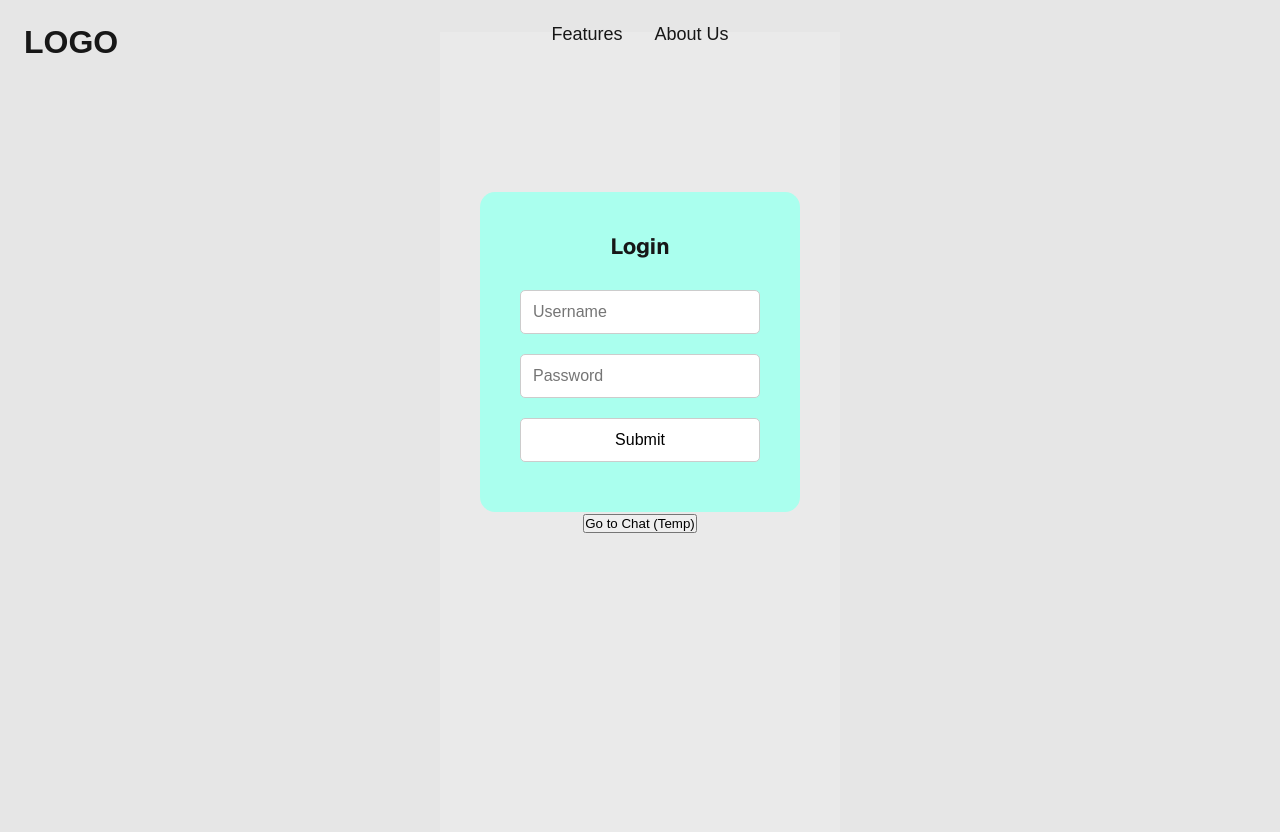
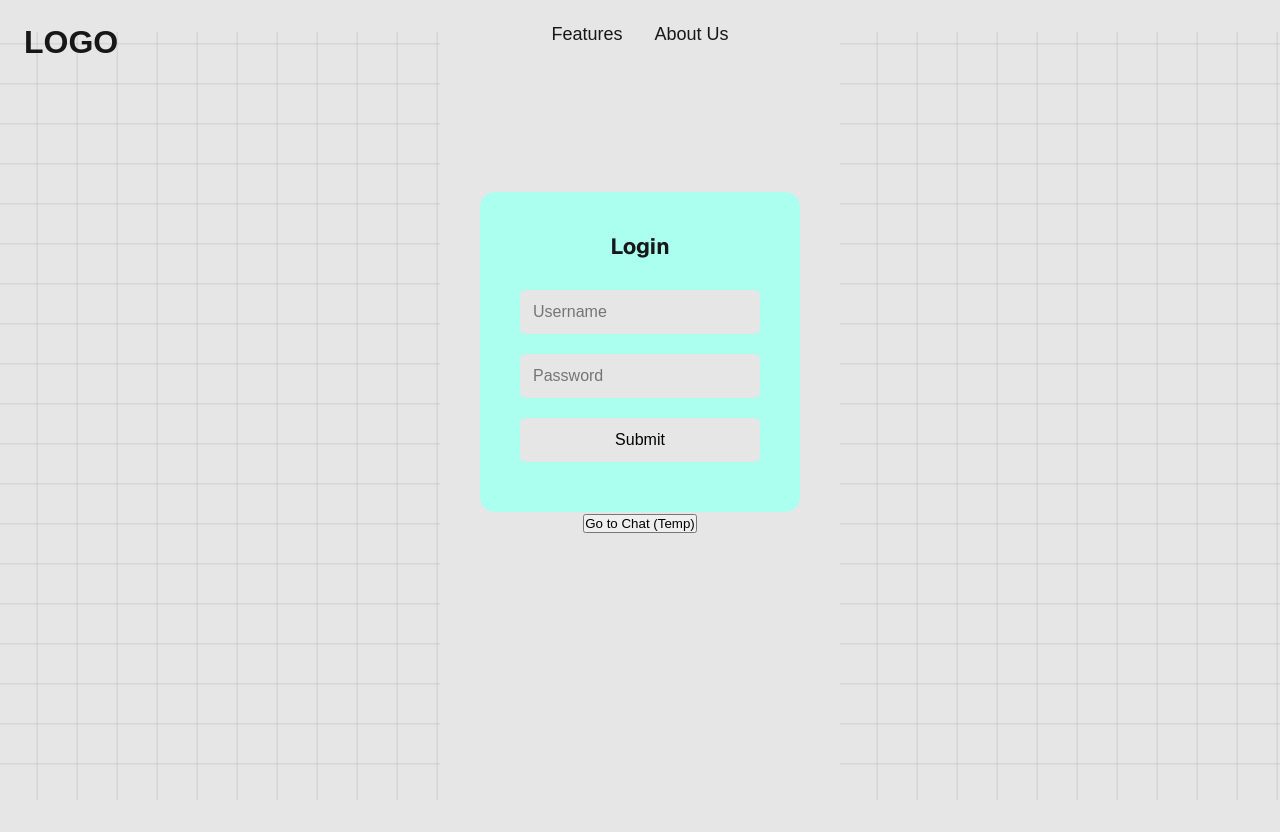
Before and after one commit to kalpipatel/LatticeTalk, a Next.js app: page / in a window 1280 px wide. Built offline with nearby package versions, Linux system fonts and the light colour scheme.

Commit message:
More detailed home, chat UI improvements

```diff
--- a/src/app/chat/chat.module.css
+++ b/src/app/chat/chat.module.css
@@ -16,7 +16,7 @@
     display: flex;
     flex-direction: column;
     width: 200px;
-    background-color: #0d002b;
+    background-color: #201436;
     padding: 10px;
     border-radius: 15px 0 0 15px;
     flex-shrink: 0;
--- a/src/app/page.module.css
+++ b/src/app/page.module.css
@@ -4,7 +4,7 @@
   --gray-alpha-200: rgba(var(--gray-rgb), 0.08);
   --gray-alpha-100: rgba(var(--gray-rgb), 0.05);
   --button-primary-hover: #383838;
-  --button-secondary-hover: #f2f2f2;
+  --button-secondary-hover: #E6E6E6;
 
   display: flex;
   flex-direction: column;
@@ -14,7 +14,7 @@
   min-height: 100vh;
   padding: 40px;
   font-family: var(--font-geist-sans);
-  background-color: #eaeaea;
+  background-color: #E6E6E6;
 }
 
 /* Navbar */
@@ -25,7 +25,7 @@
   padding: 20px 40px;
   font-size: 20px;
   font-weight: bold;
-  background-color: #eaeaea;
+  background-color: #E6E6E6;
   z-index: 10;
 }
 
@@ -72,10 +72,10 @@
   width: 100%;
   padding: 12px;
   margin: 10px 0;
-  border: 1px solid #ccc;
+  border: 1px solid #E6E6E6;
   border-radius: 5px;
   font-size: 16px;
-  background-color: white;
+  background-color: #E6E6E6;
   color: black; /* Ensures text is visible */
 }
 
@@ -103,3 +103,31 @@
     align-items: center;
   }
 }
+
+/* Cool Background Effect */
+@keyframes moveGrid {
+  0% { background-position: 0 0; }
+  20% { background-position: 20px -20px; }
+  40% { background-position: 40px 0; }
+  60% { background-position: 20px 20px; }
+  80% { background-position: -20px 40px; }
+  100% { background-position: 0 0; }
+}
+
+.animatedGrid {
+  animation: moveGrid 12s ease-in-out infinite;
+}
+
+.animatedGrid {
+  background-color: #E6E6E6;
+  background-image:
+    linear-gradient(rgba(0, 0, 0, 0.1) 1px, transparent 1px),
+    linear-gradient(to right, rgba(0, 0, 0, 0.1) 1px, transparent 1px);
+  background-size: 40px 40px;
+  position: absolute;
+  top: 0;
+  left: 0;
+  width: 100%;
+  height: 100%;
+  z-index: -1;
+}
--- a/src/app/page.tsx
+++ b/src/app/page.tsx
@@ -6,6 +6,9 @@ import styles from "./page.module.css"; // Importing CSS module
 export default function Home() {
   return (
     <div className={styles.page}>
+      {/* Animated Background */}
+      <div className={styles.animatedGrid}></div>
+
       {/* Navbar (empty or custom content) */}
       <nav className={styles.navbar}>
         {/* You can add your own links or content here */}
```
